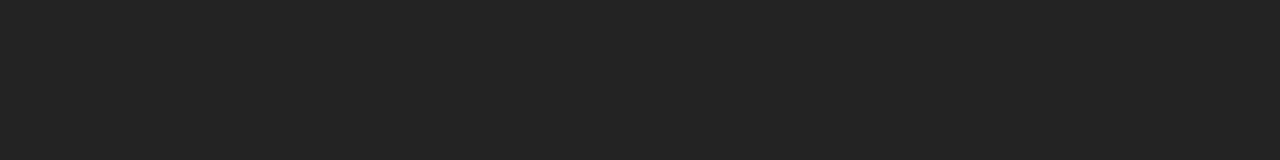
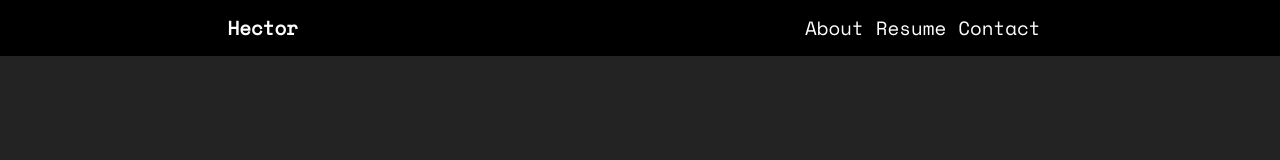
Before and after one commit to hectorcoronado/personal-site-2025, a website: page public/resume.ejs in a window 1280 px wide. Drawn offline with nearby package versions, Linux system fonts and the light colour scheme; files that its build step writes are made by us from their sources.

Commit message:
[ux/ui] add header to resume & 404 pages

```diff
--- a/public/404.css
+++ b/public/404.css
@@ -1,12 +1,54 @@
 body {
+	background-color: var(--main-bg-color);
+	color: var(--main-text-color);
+	font-family: var(--secondary-font-family);
+	height: 100dvh;
+	display: flex;
+	flex-direction: column;
+}
+
+.header {
+	background-color: var(--secondary-bg-color);
+	display: flex;
+	font-size: 1.2rem;
+	height: 3.5rem;
+	width: 100%;
+
+	.headerNav {
+		display: flex;
+		align-items: center;
+		width: 100%;
+		justify-content: space-around;
+	}
+
+	.headerName {
+		font-weight: bold;
+	}
+
+	.headerLinksList {
+		display: flex;
+		align-items: center;
+	}
+
+	.headerName,
+	.headerLink {
+		color: var(--main-text-color);
+		text-decoration: none;
+		padding-right: 0.75rem;
+
+		&:hover {
+			text-decoration: underline;
+			text-underline-offset: 3px;
+		}
+	}
+}
+
+.main {
 	display: flex;
 	flex-direction: column;
 	align-items: center;
 	justify-content: center;
-	height: 100vh;
-	background-color: var(--main-bg-color);
-	color: var(--main-text-color);
-	font-family: var(--secondary-font-family);
+	flex: 1;
 }
 
 h1 {
--- a/public/resume.css
+++ b/public/resume.css
@@ -1,11 +1,51 @@
 body {
+	background-color: var(--main-bg-color);
+	color: var(--main-text-color);
+	font-family: var(--main-font-family);
+}
+
+.header {
+	background-color: var(--secondary-bg-color);
+	display: flex;
+	font-family: var(--secondary-font-family);
+	font-size: 1.2rem;
+	height: 3.5rem;
+	width: 100%;
+
+	.headerNav {
+		display: flex;
+		align-items: center;
+		width: 100%;
+		justify-content: space-around;
+	}
+
+	.headerName {
+		font-weight: bold;
+	}
+
+	.headerLinksList {
+		display: flex;
+		align-items: center;
+	}
+
+	.headerName,
+	.headerLink {
+		color: var(--main-text-color);
+		text-decoration: none;
+		padding-right: 0.75rem;
+
+		&:hover {
+			text-decoration: underline;
+			text-underline-offset: 3px;
+		}
+	}
+}
+
+.main {
 	max-width: 800px;
 	margin: 50px auto;
 	padding: 20px;
-	font-family: var(--main-font-family);
 	line-height: 1.6;
-	background-color: var(--main-bg-color);
-	color: var(--main-text-color);
 
 	a {
 		color: var(--main-text-color);
--- a/public/resume.ejs
+++ b/public/resume.ejs
@@ -29,6 +29,18 @@
 		<title>Hector Coronado | Resume</title>
 	</head>
 	<body>
-		<%- content %>
+		<header class="header">
+			<nav class="headerNav">
+				<a class="headerName" href="/">Hector</a>
+				<ul class="headerLinksList">
+					<li><a class="headerLink" href="/index.html#about">About</a></li>
+					<li><a class="headerLink" href="/resume">Resume</a></li>
+					<li>
+						<a class="headerLink" href="/index.html#contactForm">Contact</a>
+					</li>
+				</ul>
+			</nav>
+		</header>
+		<main class="main"><%- content %></main>
 	</body>
 </html>
--- a/public/style.css
+++ b/public/style.css
@@ -17,6 +17,7 @@ html {
 .header {
 	background-color: var(--secondary-bg-color);
 	display: flex;
+	font-family: var(--secondary-font-family);
 	height: 3.5rem;
 	width: 100%;
 
```
Also changed, not shown: public/404.ejs (+17 -3 lines).
